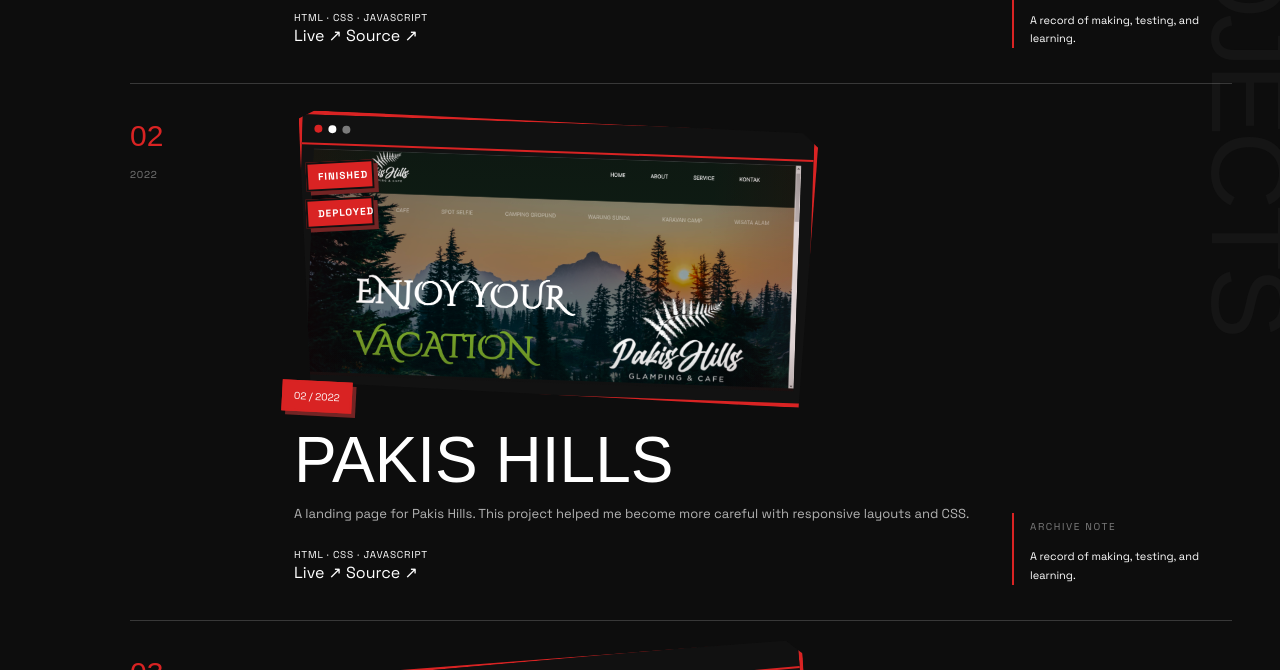
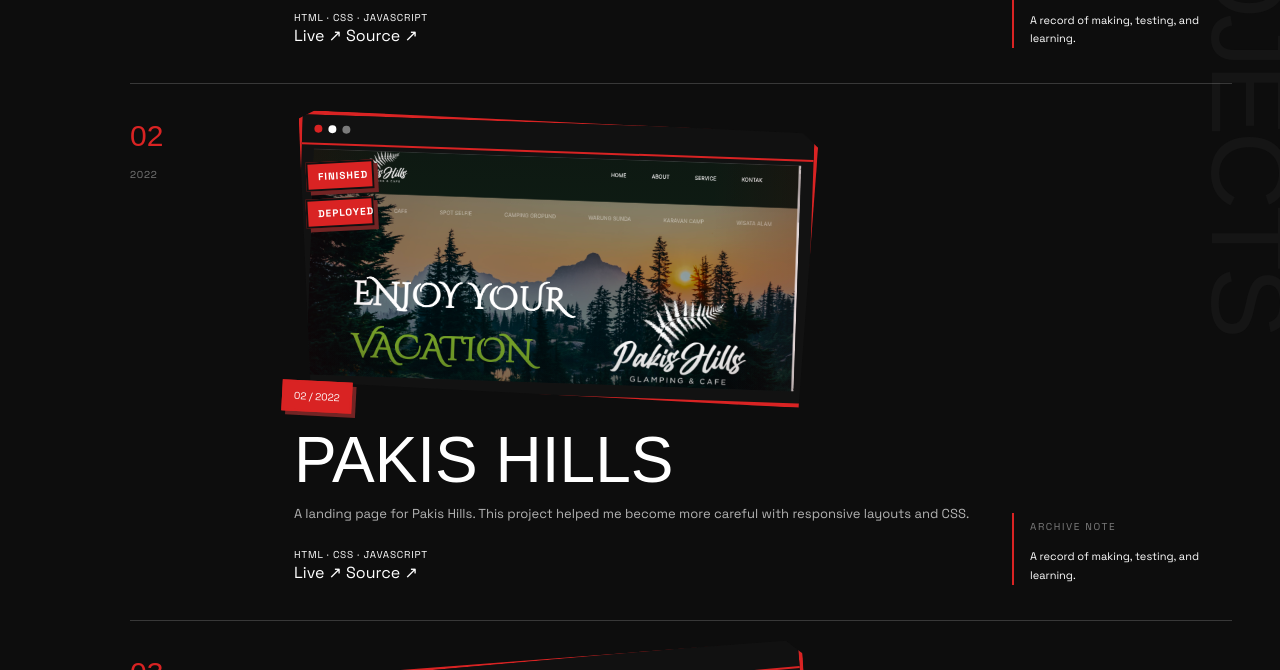
Before and after one commit to rakhisyudha/ravedeprinz, an Astro site in the folder Frontend/: page /projects in a window 1280 px wide. Shown: the part 827-1497 px from the top of the page. Built offline with nearby package versions, Linux system fonts and the light colour scheme; Astro itself is replaced by a stand-in of ours; no server answers; a web font is replaced by a local one.

Commit message:
fix: project mockup images

```diff
--- a/Frontend/src/styles/global.css
+++ b/Frontend/src/styles/global.css
@@ -624,7 +624,7 @@
 .project-frame { position:relative; width:100%; height:280px; margin-bottom:0; padding:34px 12px 12px; background:var(--surface-deep); border:4px solid var(--red); box-shadow:10px 10px 0 var(--dark-red); clip-path:polygon(0 3%,3% 0,97% 2%,100% 7%,98% 100%,4% 97%); transform:rotate(-3deg); }
 .project-card-1 { transform:rotate(2deg); }.project-card-2 { transform:rotate(-5deg); }.project-card-3 { transform:rotate(3deg); }
 .project-chrome { position:absolute; top:0; left:0; right:0; height:30px; display:flex; align-items:center; gap:6px; padding-left:12px; background:var(--ink); border-bottom:2px solid var(--red); }.project-chrome i { width:8px; height:8px; border-radius:50%; background:var(--red); }.project-chrome i:nth-child(2) { background:var(--paper); }.project-chrome i:nth-child(3) { background:var(--gray); }
-.project-image { position:relative; width:100%; height:100%; overflow:hidden; background:var(--surface-deep); }.project-image img { object-fit:contain; }.project-image::after { content:''; position:absolute; inset:0; pointer-events:none; background:linear-gradient(90deg,rgba(100,0,0,.12),transparent 18%,transparent 82%,rgba(100,0,0,.12)),linear-gradient(0deg,rgba(13,13,13,.2),transparent 22%,transparent 78%,rgba(13,13,13,.15)); }
+.project-image { position:relative; width:100%; height:100%; overflow:hidden; background:var(--surface-deep); }.project-image img { display:block; width:100%; height:100%; object-fit:cover; object-position:top center; }.project-image::after { content:''; position:absolute; inset:0; pointer-events:none; background:linear-gradient(90deg,rgba(100,0,0,.12),transparent 18%,transparent 82%,rgba(100,0,0,.12)),linear-gradient(0deg,rgba(13,13,13,.2),transparent 22%,transparent 78%,rgba(13,13,13,.15)); }
 .project-status-badges { position:absolute; z-index:4; left:12px; top:42px; display:flex; flex-direction:column; align-items:flex-start; gap:8px; }
 .project-status-badge { display:inline-flex; align-items:center; width:max-content; max-width:calc(100% - 12px); white-space:nowrap; padding:7px 10px; border:2px solid var(--ink); color:var(--paper); font:700 var(--type-label) var(--font-ui); letter-spacing:.1em; line-height:1.1; transform:rotate(-3deg); box-shadow:4px 4px 0 var(--dark-red); }
 .project-status-finished,.project-status-deployed { background:var(--red); }
```
